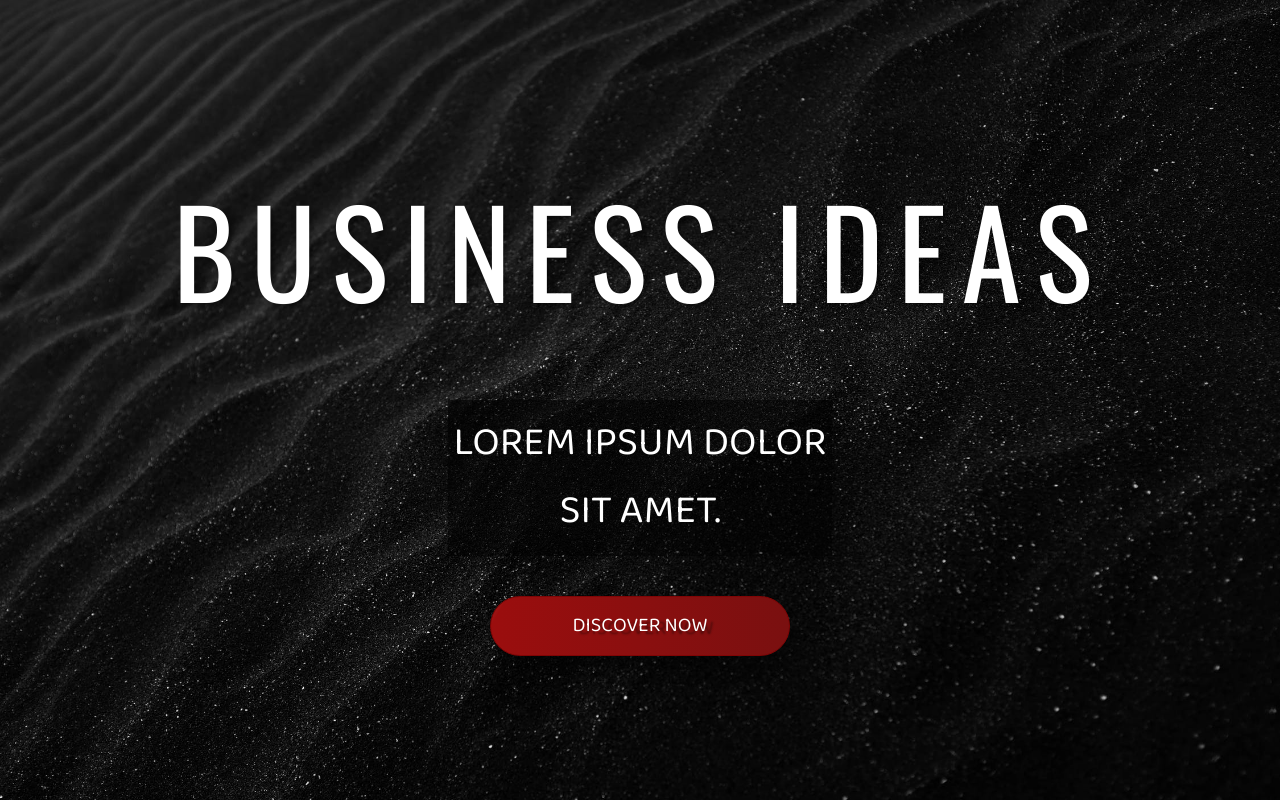
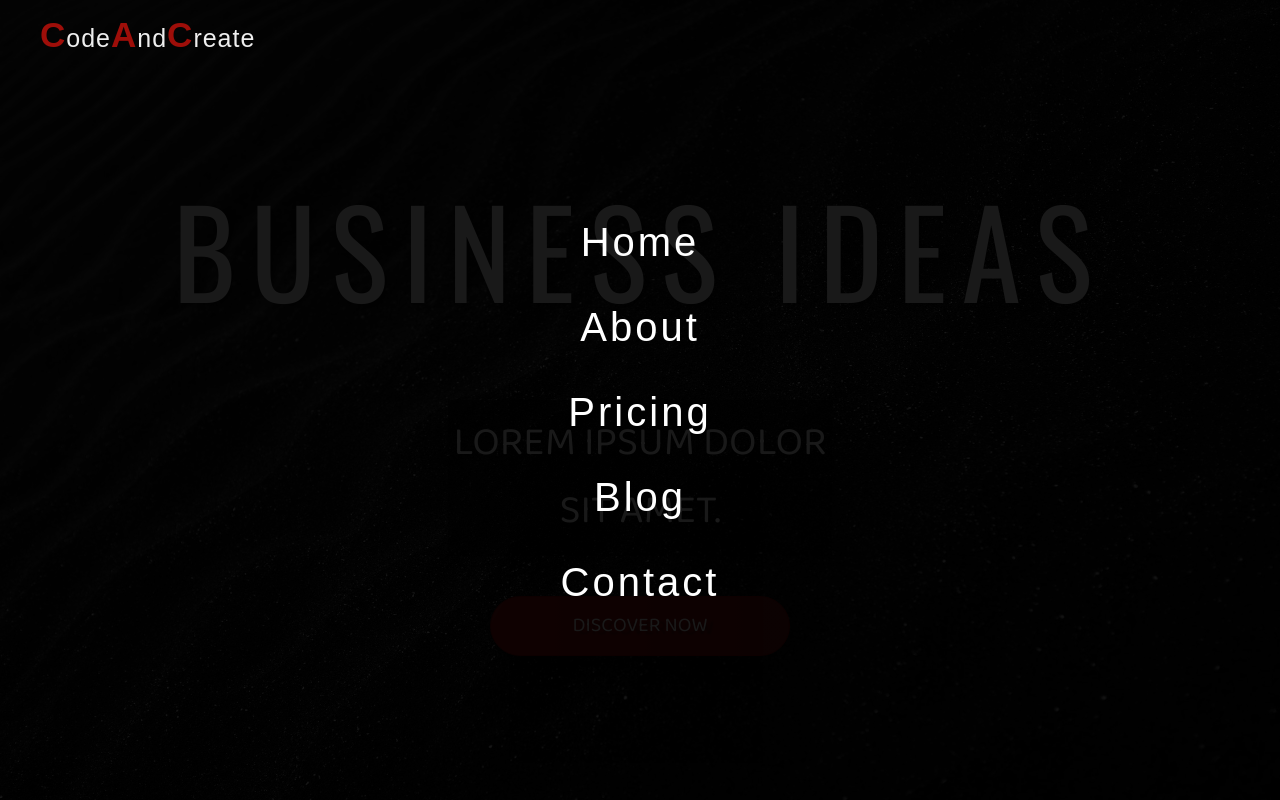
Before and after one commit to andreikurnosov/business_agency, a website built with Vite: page index.html in a window 1280 px wide. Built offline with nearby package versions, Linux system fonts and the light colour scheme; a web font is replaced by a local one.

Commit message:
Created and customize navbar

```diff
--- a/index.html
+++ b/index.html
@@ -11,11 +11,29 @@
       href="https://fonts.googleapis.com/css2?family=Baloo+Da+2:wght@400;500;600;700;800&family=Oswald:wght@200;300;400;500;600;700&display=swap"
       rel="stylesheet"
     />
+    <link href="http://fonts.cdnfonts.com/css/made-soulmaze" rel="stylesheet" />
     <link rel="stylesheet" href="https://unpkg.com/swiper/swiper-bundle.css" />
     <meta name="viewport" content="width=device-width, initial-scale=1.0" />
     <title>Business Agency</title>
   </head>
   <body>
+    <nav class="navbar">
+      <div class="logo">
+        <a href="#"> <span>C</span>ode<span>A</span>nd<span>C</span>reate </a>
+      </div>
+      <div class="nav_list">
+        <a href="#" class="nav_link">Home</a>
+        <a href="#" class="nav_link">About</a>
+        <a href="#" class="nav_link">Pricing</a>
+        <a href="#" class="nav_link">Blog</a>
+        <a href="#" class="nav_link">Contact</a>
+      </div>
+    </nav>
+    <div class="menu">
+      <div class="line line_1"></div>
+      <div class="line line_2"></div>
+      <div class="line line_3"></div>
+    </div>
     <div class="container">
       <section class="section-1">
         <div class="banner">
--- a/style.css
+++ b/style.css
@@ -10,6 +10,87 @@
 
 html {
   font-size: 62.5%;
+}
+
+.navbar {
+  width: 100%;
+  height: 100vh;
+  background-color: rgba(0, 0, 0, 0.9);
+  position: fixed;
+  top: 0;
+  z-index: 10;
+  padding: 3rem;
+}
+
+.logo {
+  position: absolute;
+  top: 1.5rem;
+  left: 4rem;
+}
+
+.logo a {
+  font-family: 'MADE Soulmaze', sans-serif;
+  font-size: 2.5rem;
+  color: #eee;
+  letter-spacing: 0.1rem;
+}
+
+.logo span {
+  font-family: 'MADE Soulmaze', sans-serif;
+  font-size: 3.5rem;
+  font-weight: bold;
+  color: #9e0e09;
+}
+
+.nav_list {
+  position: absolute;
+  top: 25%;
+  left: 50%;
+  transform: translateX(-50%);
+  display: flex;
+  flex-direction: column;
+  align-items: center;
+}
+
+.nav_link {
+  font-family: 'MADE Soulmaze', sans-serif;
+  font-size: 4rem;
+  letter-spacing: 0.3rem;
+  color: #fff;
+  margin: 2rem 0;
+  transition: color 0.4s;
+}
+
+.nav_link:hover {
+  color: #9e0e09;
+}
+
+.menu {
+  width: 4rem;
+  height: 4rem;
+  position: fixed;
+  top: 2rem;
+  right: 4rem;
+  z-index: 100;
+  display: flex;
+  flex-direction: column;
+  justify-content: space-evenly;
+  cursor: pointer;
+}
+
+.line {
+  width: 100%;
+  height: 0.2rem;
+  transition: color .4s;
+}
+
+.line_1 {
+  width: 50%;
+}
+
+.line_3 {
+  width: 50%;
+  margin-left: auto;
 }
 
 .section-1 {
@@ -129,7 +210,7 @@ html {
 }
 
 .banner_btn::before {
-  content: "";
+  content: '';
   width: 100%;
   height: 100%;
   background: linear-gradient(to right, transparent, #fff, transparent);
```
